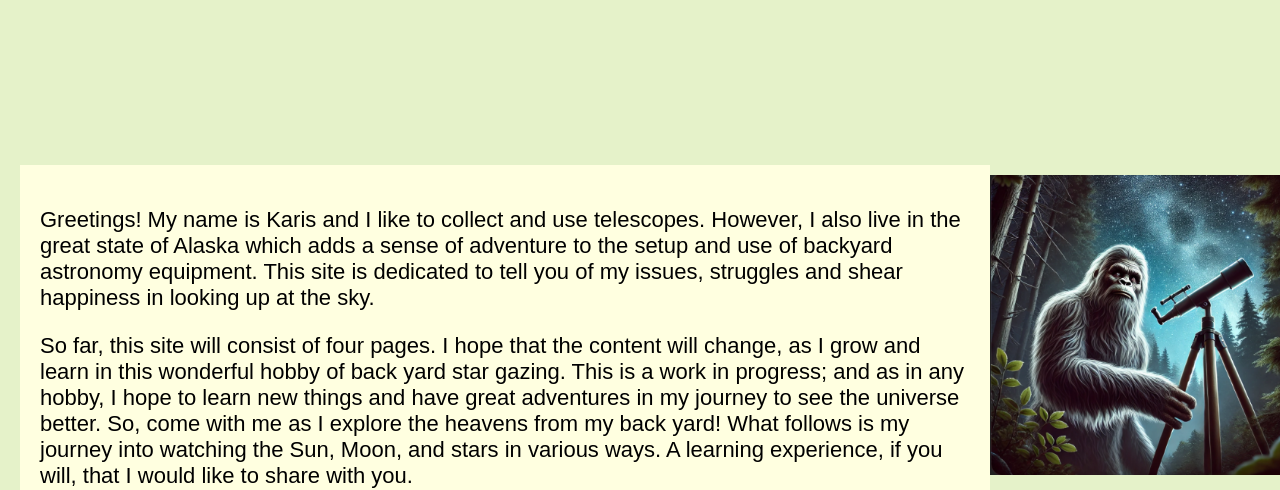
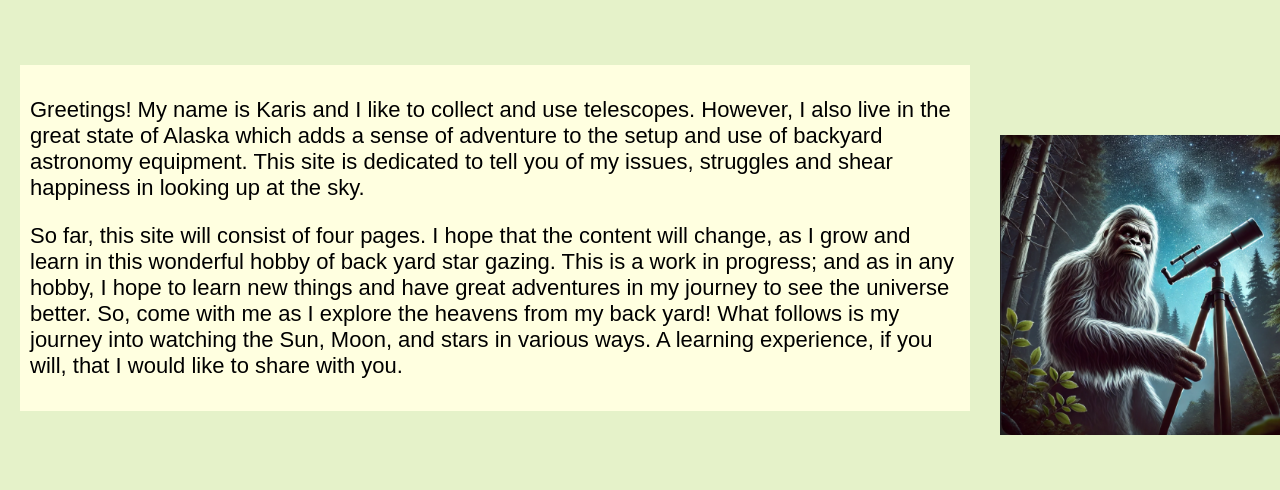
Before and after one commit to akkaris1/wdd130-2a, a plain HTML site: page akscope/index.html in a window 1280 px wide. Shown: the part 324-814 px from the top of the page. Drawn offline with Linux system fonts and the light colour scheme.

Commit message:
commit 21 mar try1

```diff
--- a/akscope/styles/styles_index2.css
+++ b/akscope/styles/styles_index2.css
@@ -54,7 +54,7 @@ nav a:hover {
 
 /* ========== Main Content Grid (Fixes Empty Space Issue) ========== */
 main {
-    padding: 60px 20px;
+    padding: 20px 20px;  /* distance between header and title */
 }
 
 .section-title {
@@ -65,7 +65,7 @@ main {
 .image-container {
     display: grid;
     grid-template-columns: 75% 25%; /* Left column (text) takes 75%, right column (image) takes 25% */
-    gap: 40px;
+    gap: 50px;   /*distance between image and textbox */
     align-items: start;
 }
 
@@ -95,13 +95,16 @@ main {
 
 .text-box, .text-box[class*="box"] {
     background-color: lightyellow;
-    padding: 20px;
+    padding: 10px;
     text-align: left;
     width: 100%;
-    margin-top: 140px; /* Adds extra space above each box */
+    margin-top: 80px; /* Adds extra space above each box */
     margin-bottom: 10px; /* Adds extra space below each box */
 }
 
+/* I detest grids, and don't like how this is working.  I understand the reasoning behind grids,
+  but I don't like what they are doing to my site.  The fun just went out the window, and it's
+  become tedious homework.  Prove me wrong.  */
 
 /* Right side: Images */
 .image-item img {
```
Also changed, not shown: akscope/night.html (+1 -1 lines).
